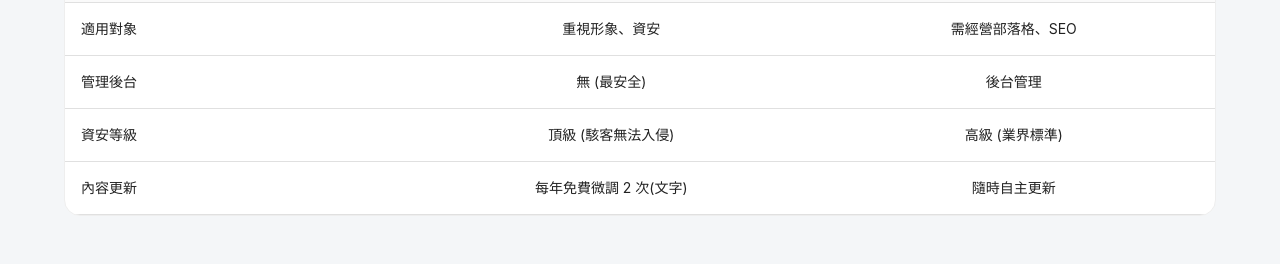
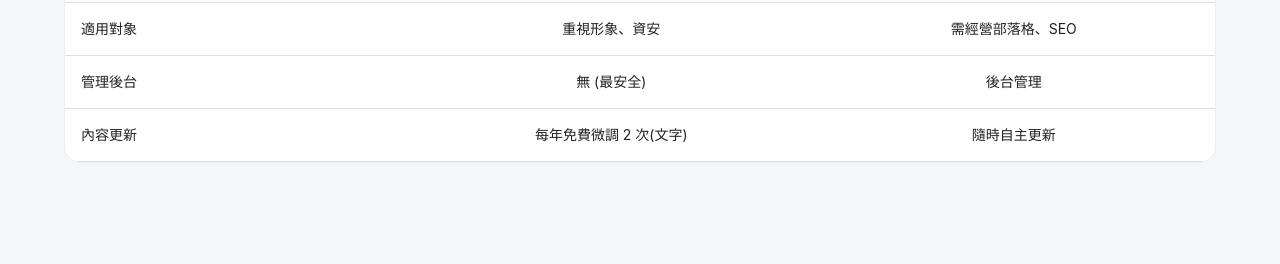
Before and after one commit to zxcv853496/Alien-web, a React (Vite) app: page /#/pricing in a window 1280 px wide. Shown: the part 1081-1345 px from the top of the page. Built offline with nearby package versions, Linux system fonts and the light colour scheme; no server answers; the database is empty.

Commit message:
feat: updates pricing page UI and includes agent skills

```diff
--- a/src/components/pricing/PricingPage.jsx
+++ b/src/components/pricing/PricingPage.jsx
@@ -15,7 +15,6 @@ const PricingPage = () => {
         rows: [
             { feature: t('compare.b.row1.feat'), values: [t('compare.b.row1.v1'), t('compare.b.row1.v2')] },
             { feature: t('compare.b.row2.feat'), values: [t('compare.b.row2.v1'), t('compare.b.row2.v2')] },
-            { feature: t('compare.b.row3.feat'), values: [t('compare.b.row3.v1'), t('compare.b.row3.v2')] },
             { feature: t('compare.b.row4.feat'), values: [t('compare.b.row4.v1'), t('compare.b.row4.v2')] },
         ]
     };
```
Also changed, not shown: .agent/skills/vercel-best-practices.md (added).
